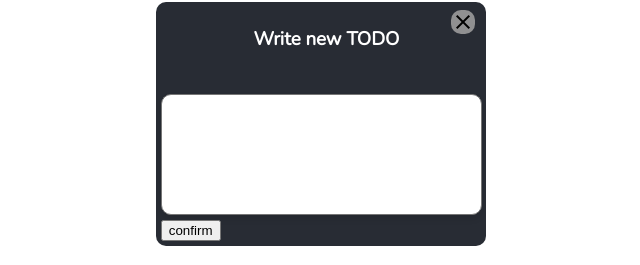
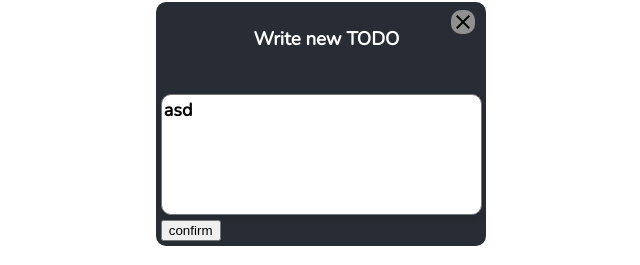
Before and after one commit to DENISmer/TODO-list, a React (Create React App) app: page / in a window 1280 px wide. Both pictures are taken after a click on the element "Click to add new". Shown: the part 148-413 px from the top of the page, without its empty margins (305-945 px from the left). Built offline with nearby package versions, Linux system fonts and the light colour scheme.

Commit message:
- работает добавление списка и его обновление - подправил передачу пропсов

```diff
--- a/src/ModalWindow/ModalWindow.jsx
+++ b/src/ModalWindow/ModalWindow.jsx
@@ -3,18 +3,20 @@ import ModalWinStyle from './ModalWindow.module.css'
 import closeIcon from '../icons/closeButton/1x/twotone_close_black_24dp.png'
 export function ModalWindow(props){
     const [isActive,setIsActive] = useState(false)
-
-
+    const [textAreaValue,setTextAreaValue] = useState('asd')
+    const handle = (data)=> {
+        console.log(data)
+    }
     return(<>{props.isActive &&
 
         <div className={ModalWinStyle.ModalMainStyle}>
             <div className={ModalWinStyle.Window}>
                 <h3>Write new TODO</h3>
                 <div className={ModalWinStyle.CloseButton} onClick={props.isActivepdate(props.isActive)}><img src={closeIcon} /></div>
-                <textarea />
+                <textarea onChange={(e) =>setTextAreaValue(e.target.value)} value={textAreaValue}/>
 
                 <div>
-                    <button>confirm</button>
+                    <button onClick={() => props.addNewLi(textAreaValue)}>confirm</button>
                 </div>
             </div>
 
--- a/src/header/Header.jsx
+++ b/src/header/Header.jsx
@@ -1,13 +1,24 @@
 import React, {useState} from "react";
 import HeaderStyle from './Header.module.css'
 import {ModalWindow} from "../ModalWindow/ModalWindow";
+import {List} from "../List/List";
 
 export function Header(){
     const [isActive,setIstActive] = useState(false);
     const [list,setList] = useState([])
+    const [li,setLi] = useState([])
+    let localData = [];
     const handle = (value) =>{
         setIstActive(!value)
         console.log(isActive)
+    }
+    const addNewLi = (text) =>{
+        if(text !== undefined){
+            localData.push({txt: text,value: text})
+        }
+        setLi(localData)
+        console.log(localData)
+
     }
     const UpdateToDoValue = (value) =>{
         setIstActive(!value)
@@ -16,8 +27,14 @@ export function Header(){
     return(<>
         <div className={HeaderStyle.Header} onClick={() => handle(isActive)}>
             <h1>Click to add new</h1>
+
         </div>
-            <ModalWindow isActive={isActive} isActivepdate={() => handle}/>
+            <div>
+                {li.map((li,index)=>(
+                    <List key={index} value={li.txt} />
+                ))}
+            </div>
+            <ModalWindow isActive={isActive} isActivepdate={() => handle} addNewLi={addNewLi}/>
         </>
     );
 }
```
